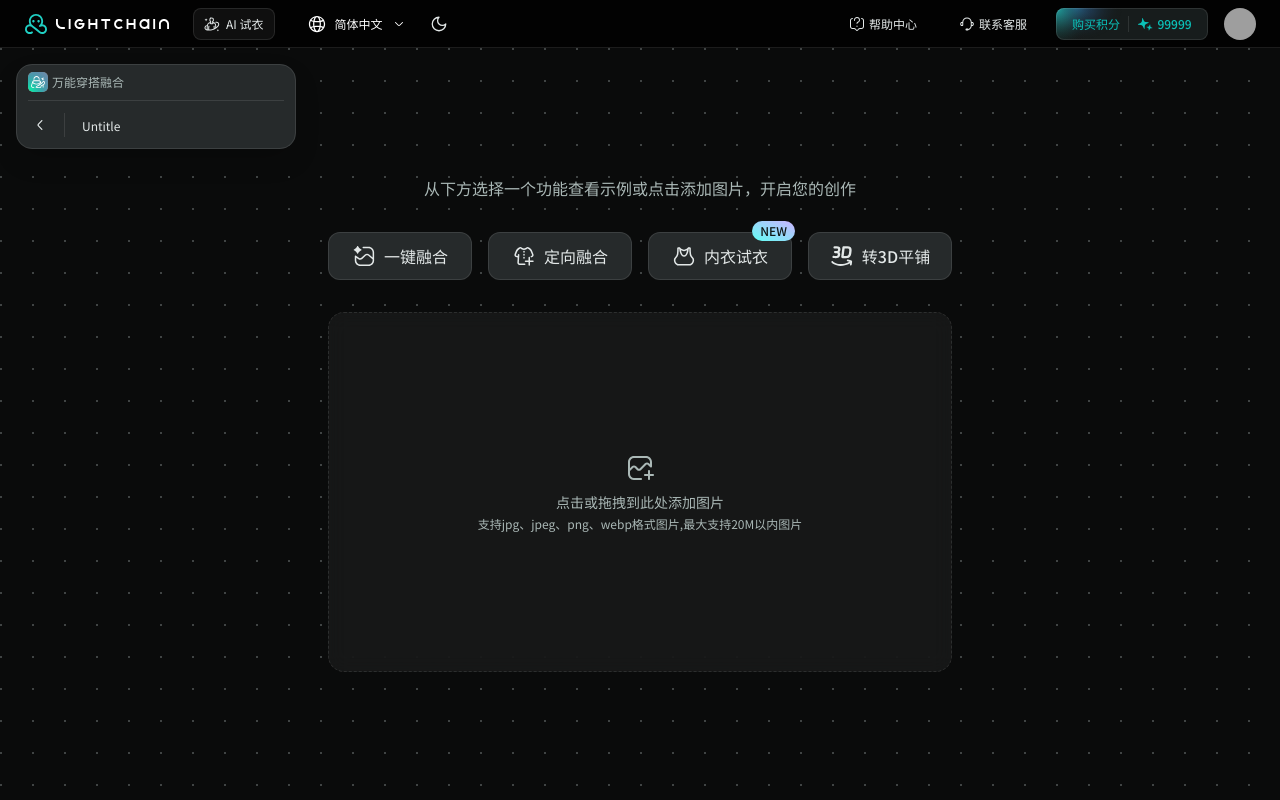
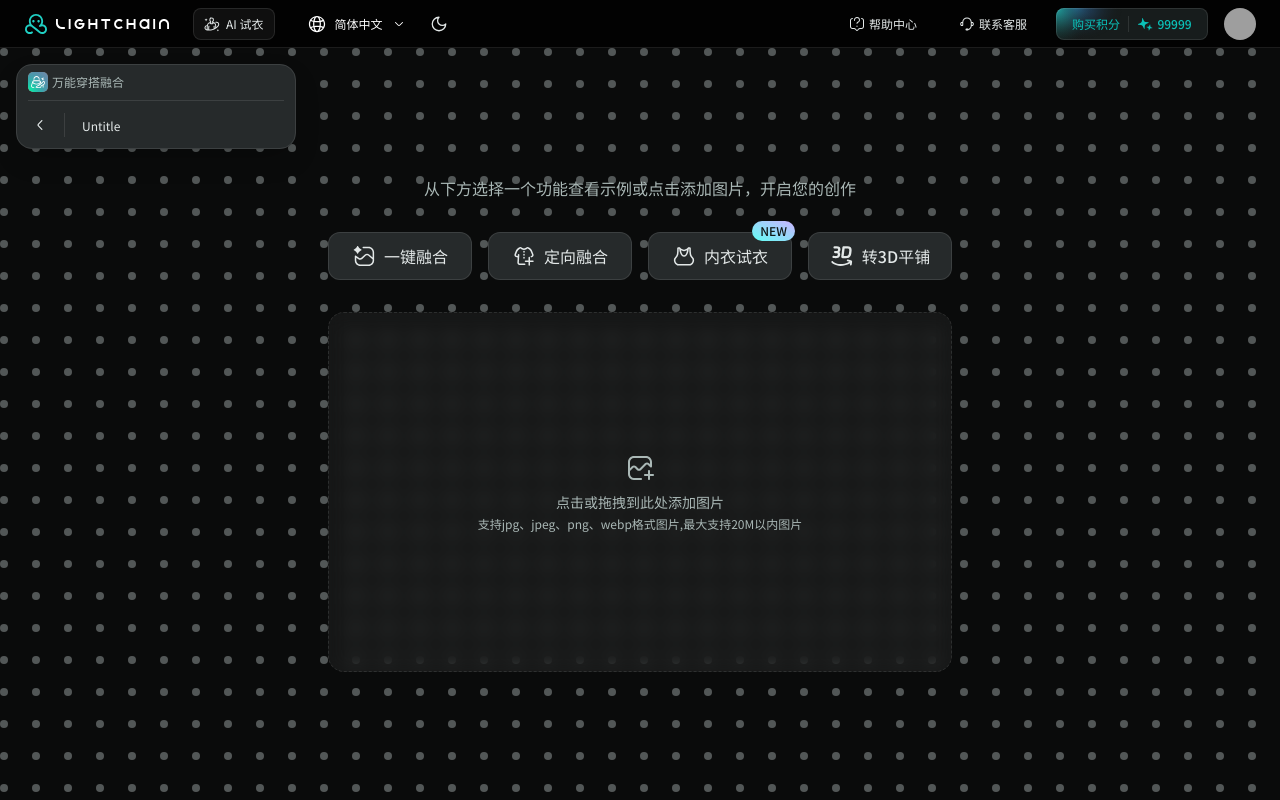
Before and after one commit to emeiiixxx/lightchain-saas-v5.3, a React (Vite) app: page / in a window 1280 px wide. Built offline with nearby package versions, Linux system fonts and the light colour scheme; grey boxes are pictures that could not be loaded.

Commit message:
style: enlarge canvas grid dots to four times the diameter

```diff
--- a/src/App.tsx
+++ b/src/App.tsx
@@ -697,7 +697,7 @@ export default function App() {
 
       <svg className="canvas-grid" aria-hidden="true" width="100%" height="100%">
         <defs><pattern id={gridPatternId} width={CANVAS_GRID_SIZE} height={CANVAS_GRID_SIZE} patternUnits="userSpaceOnUse" patternTransform={canvasTransform}>
-          <circle cx="1" cy="1" r="1" fill="var(--canvas-dot)" />
+          <circle cx="4" cy="4" r="4" fill="var(--canvas-dot)" />
         </pattern></defs>
         <rect width="100%" height="100%" fill={`url(#${gridPatternId})`} />
       </svg>
```
